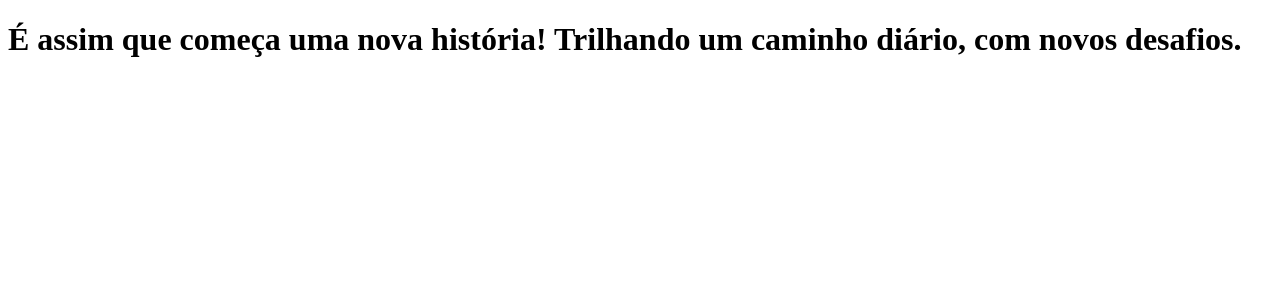
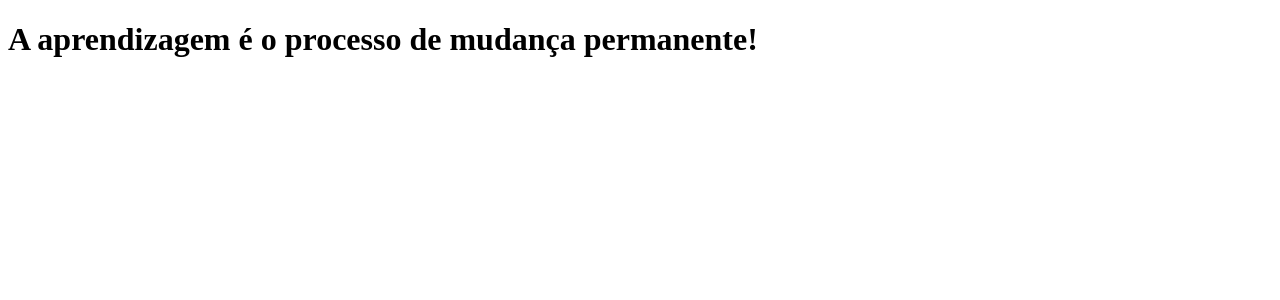
Before and after one commit to derickdarosa/clone-tabnews, a Next.js app: page / in a window 1280 px wide. Shown: the top 300 px of the page. Built offline with nearby package versions, Linux system fonts and the light colour scheme.

Commit message:
alteração do index

```diff
--- a/pages/index.js
+++ b/pages/index.js
@@ -1,17 +1,9 @@
 function Home() {
   return (
     <h1>
-      É assim que começa uma nova história! Trilhando um caminho diário, com
-      novos desafios.{" "}
+      A <strong>aprendizagem</strong> é o processo de mudança permanente!{" "}
     </h1>
   );
 }
 
-function teste() {
-  console.log("teste");
-}
-
-function teste2() {
-  console.log("indentacao errada");
-}
 export default Home;
```
